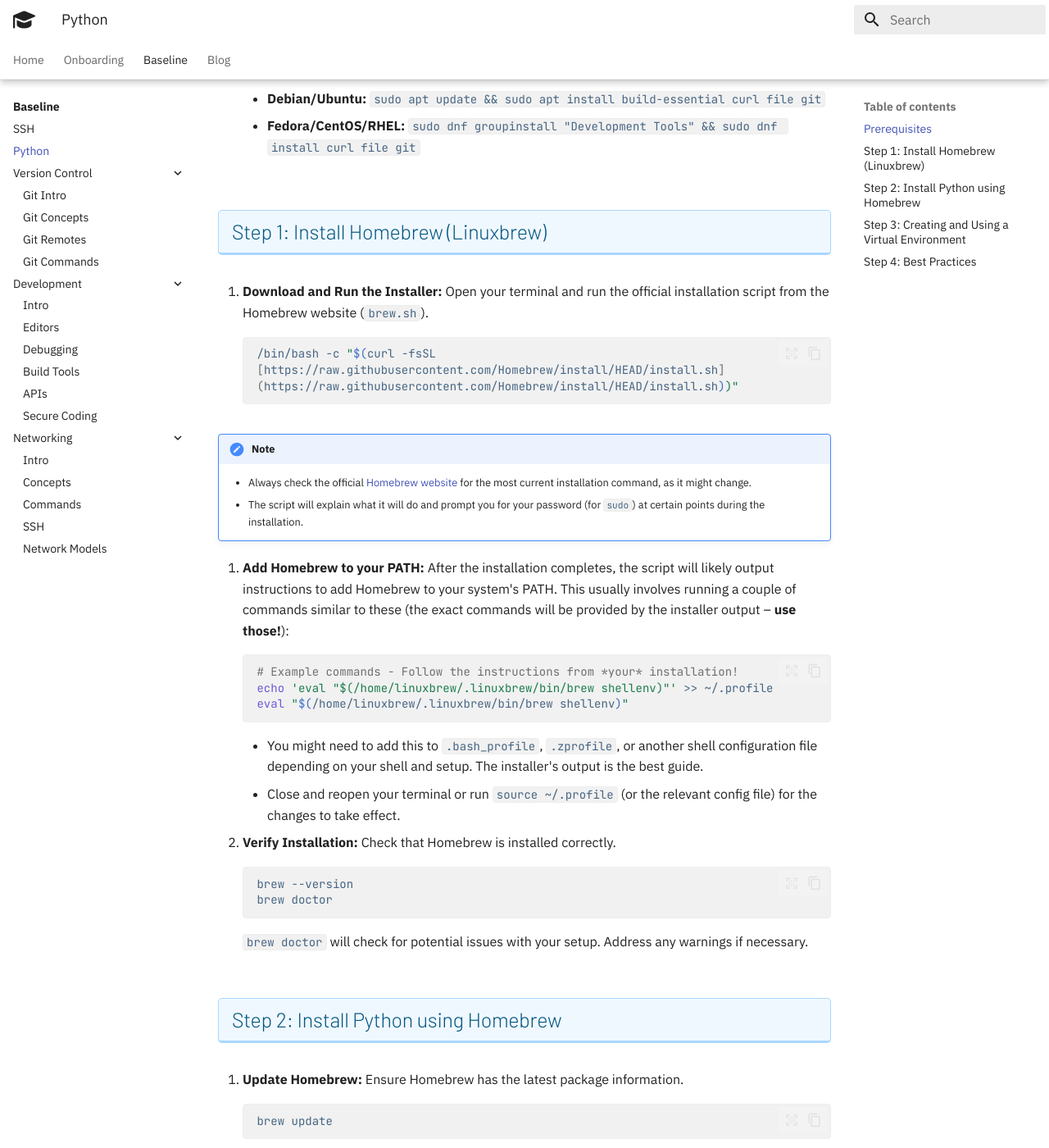
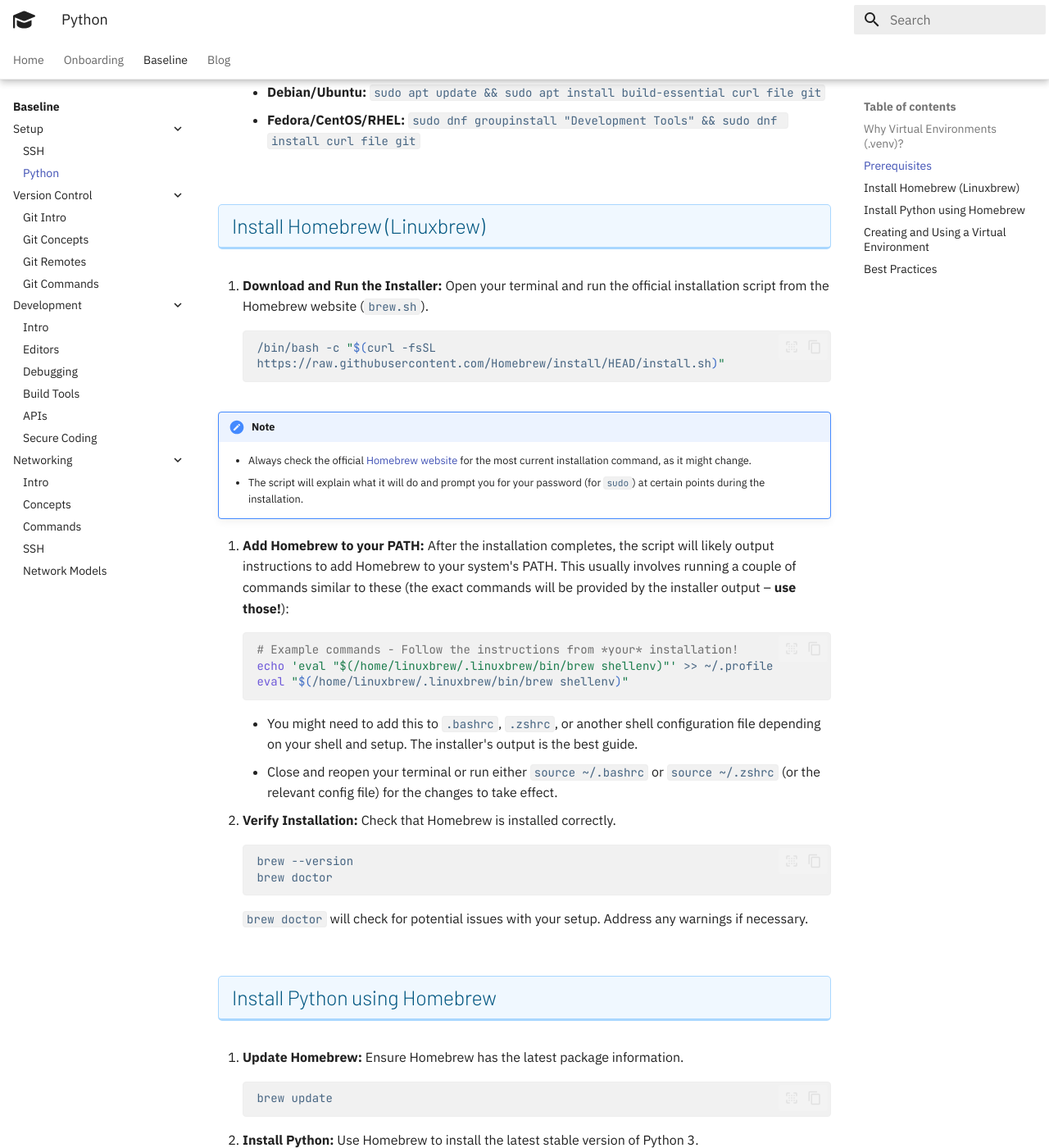
Before and after one commit to SilentGlasses/linux_start, an MkDocs documentation site: the page built from docs/setup/python.md, in a window 1280 px wide and 1400 px high, scrolled down 1134 px. Shown: the whole window at 82% size. Built offline with MkDocs 1.6.1 and Material for MkDocs 9.7.7, drawn with Linux system fonts in a browser that asks for light colours; some of the changed text lies outside the part shown.

Commit message:
make changes to directory structure
This change creates a new structure for setup documentation.
This will allow us to write more how to setup xyz while keeping
the actual learning things in their own areas.
There is also a small change the the workflow setup.

````diff
--- a/docs/baseline/python.md
+++ b/docs/setup/python.md
@@ -1,4 +1,4 @@
-# Installing Python on Linux with Homebrew & Using .venv Virtual Environments
+# Installing Python on Linux
 
 This guide walks you through installing Python on a Linux system using the Homebrew package manager and explains how to create and manage isolated project environments using Python's built-in `venv` module.
 
@@ -10,7 +10,7 @@
 - **Up-to-date Packages:** Often provides newer versions of software than might be available in default distribution repositories.
 - **Consistent Environment:** Useful if you also work on macOS, as it uses the same commands.
 
-**Why Virtual Environments (`.venv`)?**
+## Why Virtual Environments (`.venv`)?
 
 Python projects often depend on specific versions of external libraries. Installing these globally can lead to conflicts between projects requiring different versions of the same library. Virtual environments solve this by:
 
@@ -27,11 +27,11 @@
     - **Debian/Ubuntu:** `sudo apt update && sudo apt install build-essential curl file git`
     - **Fedora/CentOS/RHEL:** `sudo dnf groupinstall "Development Tools" && sudo dnf install curl file git`
 
-## Step 1: Install Homebrew (Linuxbrew)
+## Install Homebrew (Linuxbrew)
 
 1.  **Download and Run the Installer:** Open your terminal and run the official installation script from the Homebrew website (`brew.sh`).
 ```bash
-/bin/bash -c "$(curl -fsSL [https://raw.githubusercontent.com/Homebrew/install/HEAD/install.sh](https://raw.githubusercontent.com/Homebrew/install/HEAD/install.sh))"
+/bin/bash -c "$(curl -fsSL https://raw.githubusercontent.com/Homebrew/install/HEAD/install.sh)"
 ```
 !!! note
     - Always check the official [Homebrew website](https://brew.sh/) for the most current installation command, as it might change.
@@ -42,8 +42,8 @@
 echo 'eval "$(/home/linuxbrew/.linuxbrew/bin/brew shellenv)"' >> ~/.profile
 eval "$(/home/linuxbrew/.linuxbrew/bin/brew shellenv)"
 ```
-    - You might need to add this to `.bash_profile`, `.zprofile`, or another shell configuration file depending on your shell and setup. The installer's output is the best guide.
-    - Close and reopen your terminal or run `source ~/.profile` (or the relevant config file) for the changes to take effect.
+    - You might need to add this to `.bashrc`, `.zshrc`, or another shell configuration file depending on your shell and setup. The installer's output is the best guide.
+    - Close and reopen your terminal or run either  `source ~/.bashrc` or `source ~/.zshrc` (or the relevant config file) for the changes to take effect.
 3.  **Verify Installation:** Check that Homebrew is installed correctly.
 ```bash
 brew --version
@@ -51,7 +51,7 @@
 ```
 `brew doctor` will check for potential issues with your setup. Address any warnings if necessary.
 
-## Step 2: Install Python using Homebrew
+## Install Python using Homebrew
 
 1.  **Update Homebrew:** Ensure Homebrew has the latest package information.
 ```bash
@@ -75,7 +75,7 @@
 !!! important
     Your system might still have a default Python installed (accessible via `python` or an older `python3`). Using `python3` after installing with Homebrew ensures you're using the Homebrew-managed version.
 
-## Step 3: Creating and Using a Virtual Environment
+## Creating and Using a Virtual Environment
 
 Now that you have Python installed, let's create an isolated environment for a project.
 
@@ -114,7 +114,7 @@
 ```
     - Your shell prompt will return to normal.
 
-## Step 4: Best Practices
+## Best Practices
 
 === ".gitignore"
     Add your virtual environment directory (`.venv/`) to your project's `.gitignore` file. This prevents committing the large environment directory and its installed packages (which can be platform-specific) to your version control system (like Git).
--- a/mkdocs.yml
+++ b/mkdocs.yml
@@ -18,8 +18,9 @@
     - Filesystem Navigation: 'onboarding/filesystem_navigation.md'
   - Baseline:
     - 'baseline/index.md'
-    - SSH: 'baseline/ssh.md'
-    - Python: 'baseline/python.md'
+    - Setup:
+        - SSH: 'setup/ssh.md'
+        - Python: 'setup/python.md'
     - Version Control:
       - Git Intro: 'baseline/git/vc_git.md'
       - Git Concepts: 'baseline/git/git-core-concepts.md'
````
Also changed, not shown: docs/setup/ssh.md (renamed from docs/baseline/ssh.md), 1 other file.
